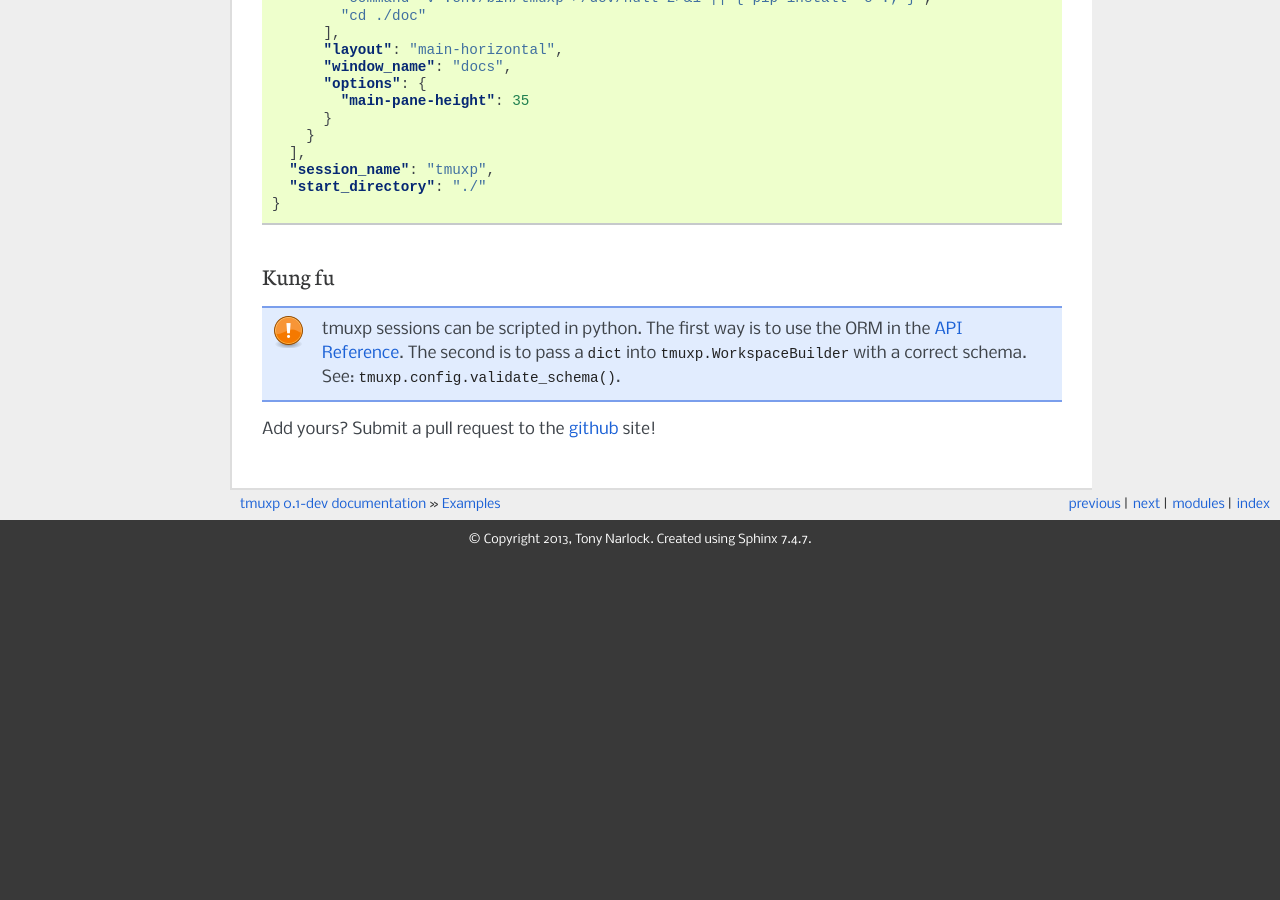
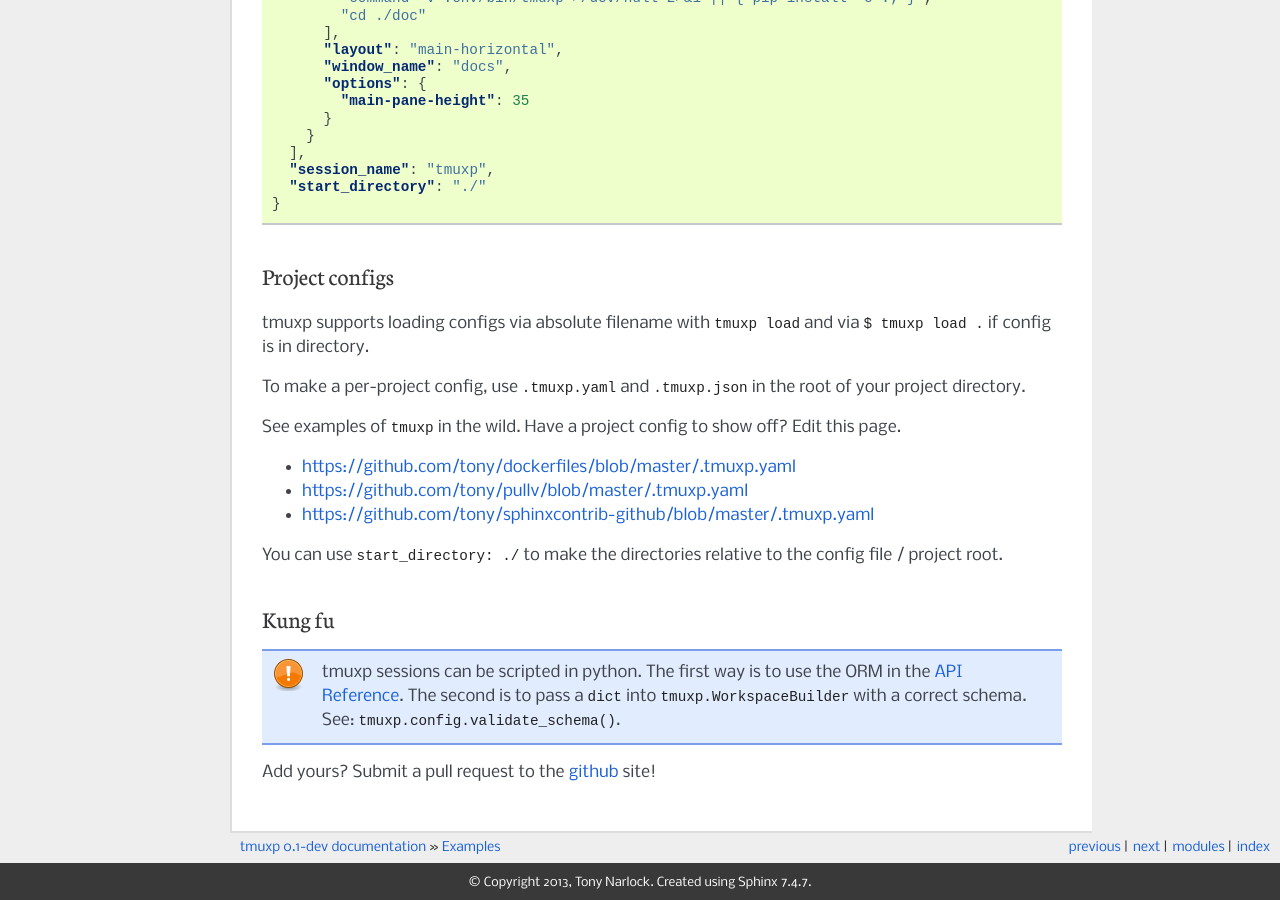
Before and after one commit to tmux-python/tmuxp, a Sphinx documentation site: the page built from doc/examples.rst, in a window 1280 px wide and 900 px high, scrolled down 6709 px. Built offline with Sphinx 7.4.7, drawn with Linux system fonts in a browser that asks for light colours; before the commit the page ends 7268 px from its top, so only the background shows below that.

Commit message:
Add links to example .tmuxp.yaml files

```diff
--- a/doc/examples.rst
+++ b/doc/examples.rst
@@ -223,6 +223,24 @@ JSON
 .. literalinclude:: ../.tmuxp.json
     :language: json
 
+Project configs
+---------------
+
+tmuxp supports loading configs via absolute filename with ``tmuxp load``
+and via ``$ tmuxp load .`` if config is in directory.
+
+To make a per-project config, use ``.tmuxp.yaml`` and ``.tmuxp.json`` in
+the root of your project directory.
+
+See examples of ``tmuxp`` in the wild. Have a project config to show off?
+Edit this page.
+
+* https://github.com/tony/dockerfiles/blob/master/.tmuxp.yaml
+* https://github.com/tony/pullv/blob/master/.tmuxp.yaml
+* https://github.com/tony/sphinxcontrib-github/blob/master/.tmuxp.yaml
+
+You can use ``start_directory: ./`` to make the directories relative to
+the config file / project root.
 
 Kung fu
 -------
```
